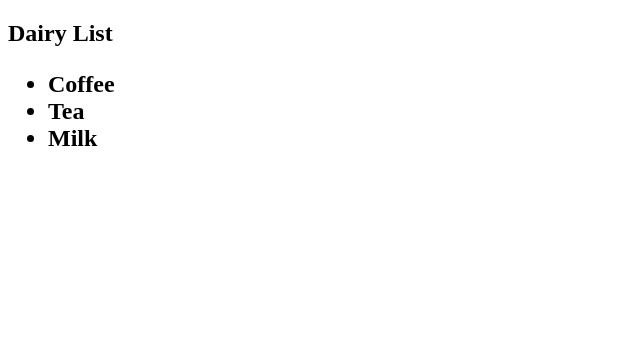
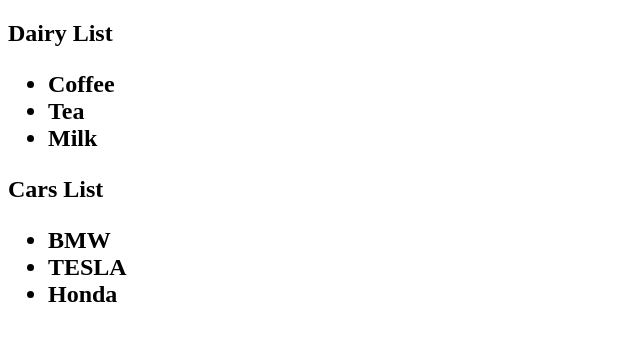
Before and after one commit to bhumihima/tagexample, a plain HTML site: page index.html in a window 1280 px wide. Shown: the whole page, without its empty margins (0-640 px from the left). Drawn offline with Linux system fonts and the light colour scheme.

Commit message:
cars list added

```diff
--- a/index.html
+++ b/index.html
@@ -7,5 +7,12 @@
 	<li>Tea</li>
 	<li>Milk</li>
 </ul>
+<h2> Cars List <h2>
+<ul>
+        <li>BMW</li>
+        <li>TESLA</li>
+        <li>Honda</li>
+</ul>
+
 </body>
 </html<ul>
```
